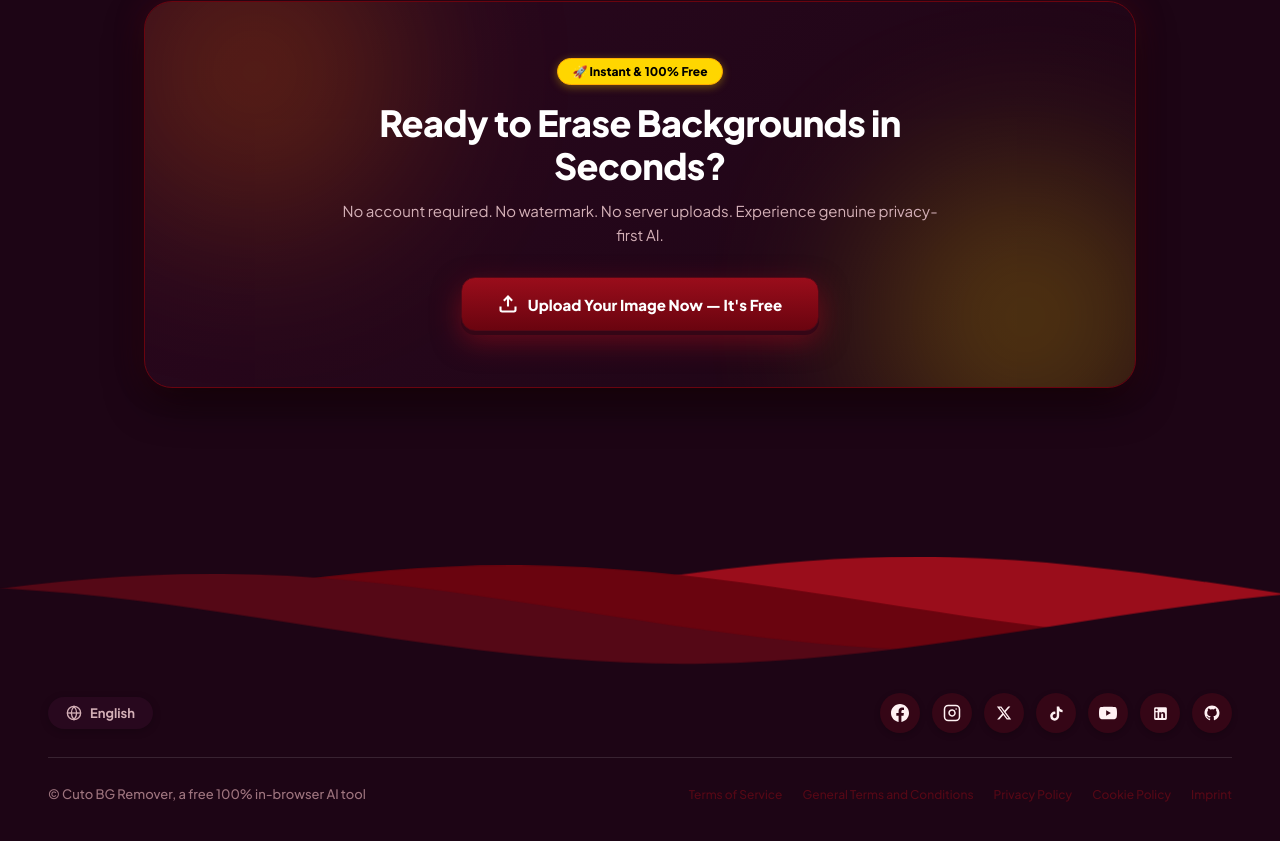
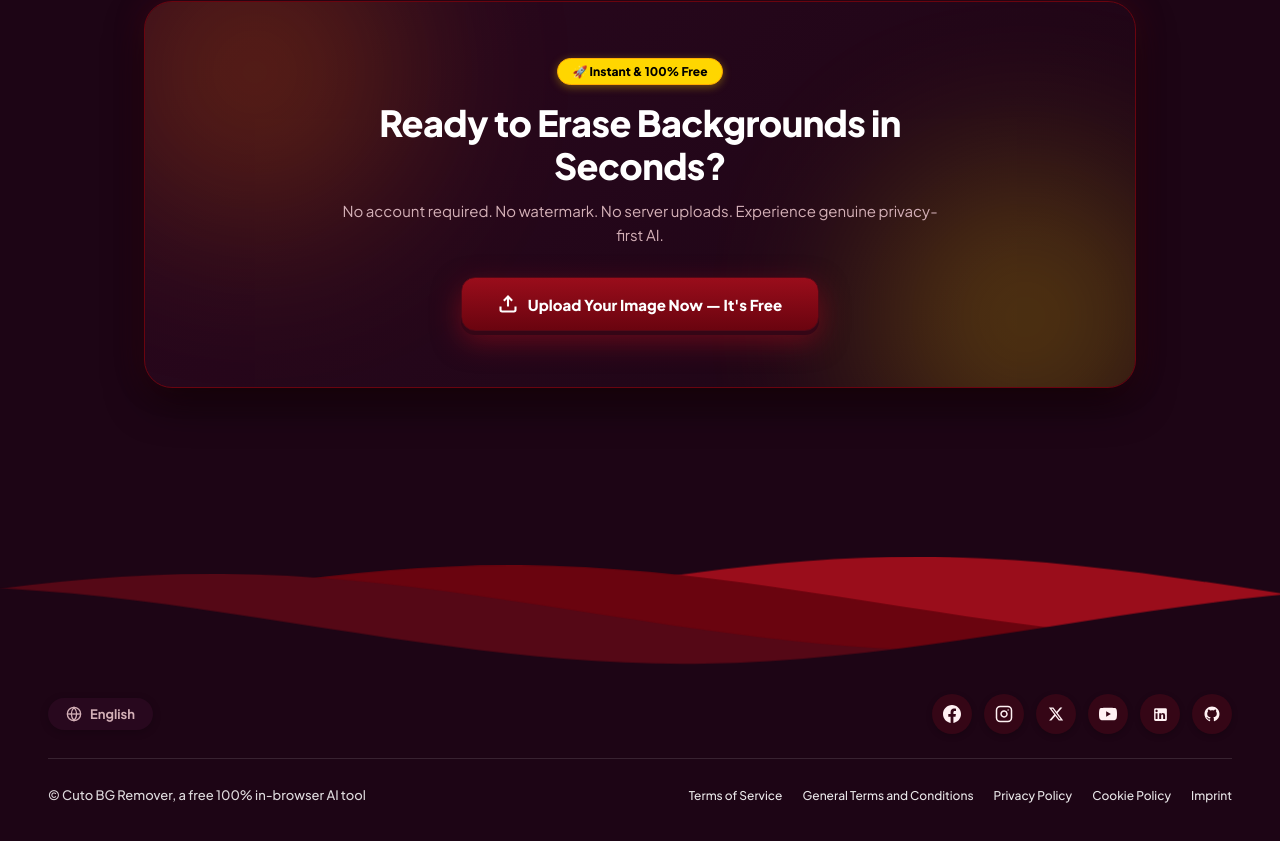
Before and after one commit to dev998889/bg-remover, a React (Vite) app: page / in a window 1280 px wide. Shown: the part 5470-6311 px from the top of the page. Built offline with nearby package versions, Linux system fonts and the light colour scheme.

Commit message:
fix(footer): make legal links white in dark theme and remove TikTok icon

```diff
--- a/src/App.css
+++ b/src/App.css
@@ -2779,7 +2779,7 @@ body[data-theme="dark"] {
 }
 
 .footer-copyright {
-  color: var(--c-slate);
+  color: rgba(255, 255, 255, 0.75);
   font-size: 13px;
   font-weight: 500;
 }
@@ -2792,15 +2792,17 @@ body[data-theme="dark"] {
 }
 
 .footer-links a {
-  color: var(--c-silver);
+  color: #FFFFFF;
   text-decoration: none;
   font-size: 12px;
   font-weight: 500;
-  transition: color 0.2s ease;
+  transition: all 0.2s ease;
+  opacity: 0.85;
 }
 
 .footer-links a:hover {
-  color: var(--c-mint);
+  opacity: 1;
+  color: #FFFFFF;
   text-decoration: underline;
 }
 
@@ -3321,6 +3323,28 @@ body[data-theme="dark"] {
 
 [data-theme="dark"] .footer-content {
   background-color: #1D0515 !important;
+  border-top: 1px solid #550816;
+}
+
+[data-theme="dark"] .footer-copyright {
+  color: #FFFFFF !important;
+  opacity: 0.85;
+}
+
+[data-theme="dark"] .footer-copyright span {
+  color: #FFFFFF !important;
+}
+
+[data-theme="dark"] .footer-links a {
+  color: #FFFFFF !important;
+  opacity: 0.9;
+}
+
+[data-theme="dark"] .footer-links a:hover {
+  color: #FFFFFF !important;
+  opacity: 1;
+  text-decoration: underline;
+  text-shadow: 0 0 10px rgba(255, 255, 255, 0.5);
 }
 
 [data-theme="dark"] .footer-lang-pill {
--- a/src/App.jsx
+++ b/src/App.jsx
@@ -1809,12 +1809,6 @@ export default function App() {
                   <path d="M18.244 2.25h3.308l-7.227 8.26 8.502 11.24H16.17l-5.214-6.817L4.99 21.75H1.68l7.73-8.835L1.254 2.25H8.08l4.713 6.231zm-1.161 17.52h1.833L7.084 4.126H5.117z"/>
                 </svg>
               </a>
-              {/* TikTok */}
-              <a href="#" className="social-circle" title="TikTok" aria-label="TikTok">
-                <svg width="17" height="17" viewBox="0 0 24 24" fill="currentColor">
-                  <path d="M19.59 6.69a4.83 4.83 0 0 1-3.77-4.25V2h-3.45v13.67a2.89 2.89 0 0 1-5.2 1.74 2.89 2.89 0 0 1 2.31-4.64c.298-.002.595.042.88.13V9.4a6.33 6.33 0 0 0-1-.08A6.34 6.34 0 0 0 3 15.66a6.34 6.34 0 0 0 10.82 4.49 6.3 6.3 0 0 0 1.95-4.57V8.77a8.27 8.27 0 0 0 4.82 1.54V6.89a4.83 4.83 0 0 1-1-.2z"/>
-                </svg>
-              </a>
               {/* YouTube */}
               <a href="#" className="social-circle" title="YouTube" aria-label="YouTube">
                 <svg width="18" height="18" viewBox="0 0 24 24" fill="currentColor">
```
